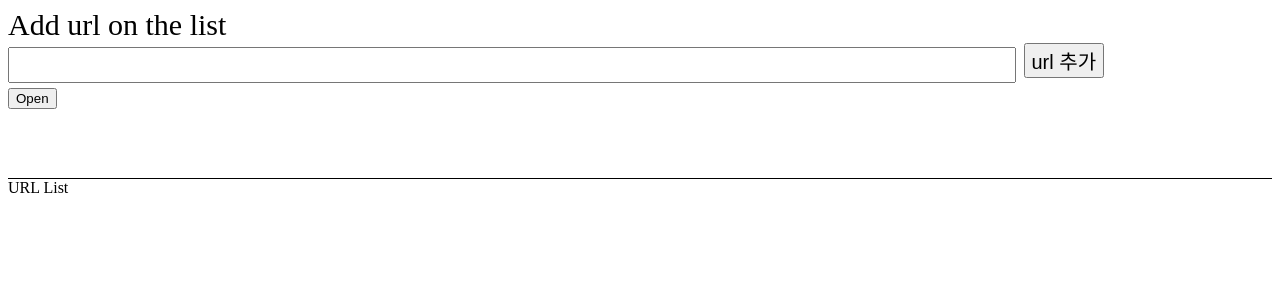
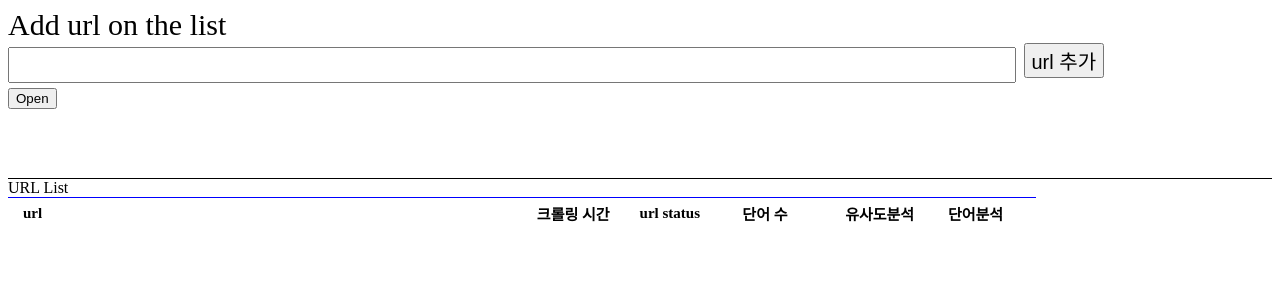
Before and after one commit to tgds03/ospFinalProject, a Flask app: page / in a window 1280 px wide. Shown: the top 300 px of the page. Run offline with Flask 2, Linux system fonts and the light colour scheme.

Commit message:
record&print url status, process exception

```diff
--- a/app.py
+++ b/app.py
@@ -4,10 +4,13 @@
 
 import database as db
 import single_url_crawl as crawls
-import re
+import re, sys
 
-app = Flask(__name__)
-total_es = db.DocumentES()
+try:
+	app = Flask(__name__)
+	total_es = db.DocumentES()
+except Exception as e:
+	sys.exit('초기화 실패. flask 설치 또는 elasticsearch 실행을 확인하세요.')
 urls = []
 documents = []
 
@@ -30,17 +33,25 @@
 		urls.append(url)
 		documents.append(doc)
 
-		crawled = crawls.single_url_crawl(url)
-		wordfreq = crawled['data']
-		doc.insert_words(wordfreq)
-		doc.record_time(crawled['time'])
+		#record url status
+		try:
+			crawled = crawls.single_url_crawl(url)
+		except Exception as e:
+			doc.status = str(e)
+			doc.status = doc.status[0:doc.status.find(":")]
 
-		total_es.insert_words(wordfreq)
-		total_es.total_info['url_list'].append(doc.url)
-		total_es.insert_document(doc)
-		total_es.update_total()
+		#if url is accessible, print result
+		if doc.status == None:
+			wordfreq = crawled['data']
+			doc.insert_words(wordfreq)
+			doc.record_time(crawled['time'])
 
-	data = [{"url":d.url, "time":d.crawl_time, "count":d.word_count} for d in documents]
+			total_es.insert_words(wordfreq)
+			total_es.total_info['url_list'].append(doc.url)
+			total_es.insert_document(doc)
+			total_es.update_total()
+
+	data = [{"url":d.url, "time":d.crawl_time, "count":d.word_count, "status":d.status} for d in documents]
 
 	return render_template('osp.html', data=data, error=error)
 
--- a/ospMappings.json
+++ b/ospMappings.json
@@ -3,7 +3,11 @@
 	"cos_similarity" : {
 		"properties" : {
 			"data" : {
-				"type" : "object"
+				"type" : "nested",
+				"properties" : {
+					"url" : { "type" : "text" },
+					"value" : { "type" : "long" }
+				}
 			},
 			"norm" : {
 				"type" : "long"
@@ -18,6 +22,9 @@
 				"ignore_above" : 256
 			}
 		}
+	},
+	"status" : {
+		"type" : "text"
 	},
 	"word_count" : {
 		"type" : "long"
--- a/single_url_crawl.py
+++ b/single_url_crawl.py
@@ -22,7 +22,11 @@
 	#crawling time measurement
 	start = time.time()
 
-	page = requests.get(url)
+	try:
+		page = requests.get(url)
+	except Exception as e:
+		raise e
+
 	soup = BeautifulSoup(page.content, 'html.parser')
 
 	#Remove all style, scripts tag in html
--- a/templates/osp.html
+++ b/templates/osp.html
@@ -27,12 +27,21 @@
 			font-size:20px;
 			}
 
-			.url_list{
+			.url_list, .url_list_error{
 			font-size : 15px;
 			/* color: #0366d6; */
 			background-color: #bddcff;
 			text-align:justify;
 			padding: 15px;
+			}
+
+			.url_list_error {
+			background-color: #ffbdbd;
+			}
+
+			.url_list_text {
+				/* width: 60%; */
+				word-break: break-all;
 			}
 
 			.li_bu{
@@ -48,6 +57,16 @@
 			border : solid rgb(0, 0, 255);
 			border-width: 1px 0px 0px 0px;
 			}
+
+			.list_category {
+				font-size: 15px;
+				font-weight: bold;
+				background-color: white;
+			}
+			.list_category > td{
+				padding: 5px 15px;
+			}
+
 
 		</style>
 	</head>
@@ -71,8 +90,23 @@
 		<div id="output">URL List </div>
 		<div>
 			<table id="list">
+				<tr class="list_category">
+					<td class="url_list_text">url</td>
+					<td width="10%">크롤링 시간</td>
+					<td width="10%">url status</td>
+					<td width="10%">단어 수</td>
+					<td width="10%">유사도분석</td>
+					<td width="10%">단어분석</td>
+				</tr>
 				{% for t in data %}
-				<tr class='url_list'> <td class='url_list_text'>{{t['url']}}</td> <td>{{t['time']}}</td> <td>{{t['count']}}</td> <td><button class=li_bu onclick=sim_popup()>유사도분석</button></td> <td><button class=li_bu onclick=word_popup()>단어분석</button> </td> </tr>
+				<tr class= {{"url_list" if t['status'] == None else "url_list_error"}} >
+					<td class='url_list_text'>{{t['url']}}</td>
+					<td>{{"{0:0.2f}".format(t['time'])}}</td>
+					<td>{{t['status']}}</td>
+					<td>{{t['count']}}</td>
+					<td><button class=li_bu onclick=sim_popup()>유사도분석</button></td>
+					<td><button class=li_bu onclick=word_popup()>단어분석</button> </td>
+				</tr>
 				{% endfor %}
 			</table>
 		</div>
```
Also changed, not shown: database.py (+9 -2 lines).
